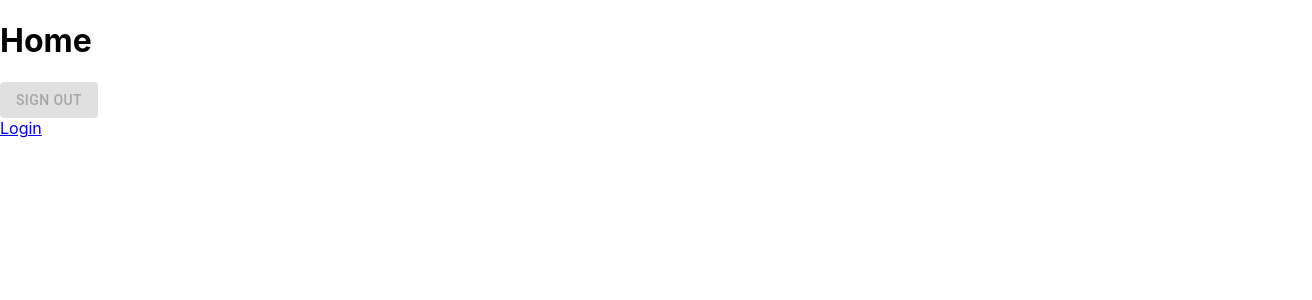
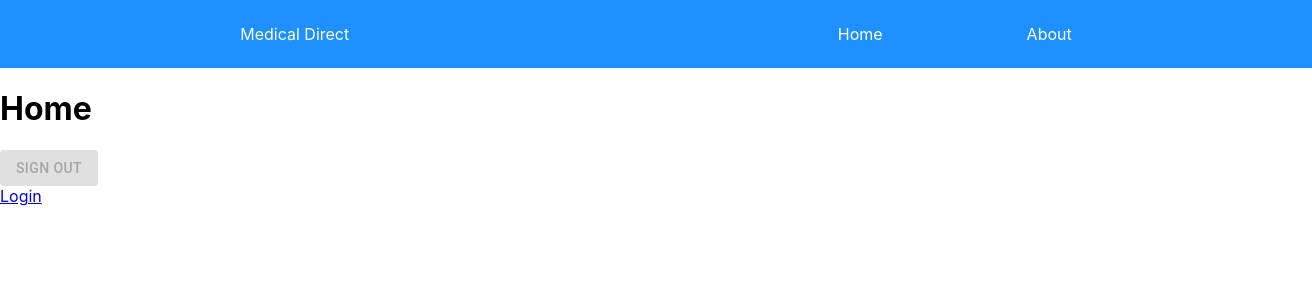
Before and after one commit to medi-bro/imgdb.app, a React (Create React App) app: page / in a window 1280 px wide. Shown: the top 300 px of the page, 1312 px wide, since content can reach past the window. Built offline with nearby package versions, Linux system fonts and the light colour scheme; no server answers.

Commit message:
Created Navbar.  Still need some CSS in future

```diff
--- a/src/App.css
+++ b/src/App.css
@@ -36,3 +36,38 @@
     transform: rotate(360deg);
   }
 }
+
+.nav {
+  width: 100%;
+  display: flex;
+  align-items: flex-start;
+  flex-flow: wrap;
+  justify-content: space-around;
+  background-color: dodgerblue;
+  padding: 1rem;
+  color: white;
+}
+
+.nav ul {
+  list-style: none;
+  display: flex;
+  gap: 8rem;
+  margin: 0;
+}
+
+.nav a {
+  display: flex;
+  gap: 1rem;
+  color: inherit;
+  text-decoration: none;
+  display: flex;
+  padding: 0.5rem;
+}
+
+.nav li.active {
+  background-color: #555;
+}
+
+.nav li:hover {
+  background-color: #777;
+}
--- a/src/App.js
+++ b/src/App.js
@@ -1,17 +1,21 @@
-import './App.css';
-import { Routes, Route } from 'react-router-dom';
-import { HelloWorld } from './components/HelloWorld';
-import { HomePage } from './components/tmphome';
+import "./App.css";
+import { Routes, Route } from "react-router-dom";
+import { HelloWorld } from "./components/HelloWorld";
+import { Navbar } from "./components/Navbar";
+import { HomePage } from "./components/tmphome";
 import { LoginsPage } from "./components/logins/LoginsPage";
 import { PageNotFound } from "./components/PageNotFound/PageNotFound";
 
 function App() {
   return (
-    <Routes>
-      <Route path="/" element={<HomePage/>}/>
-      <Route path="/login" element={<LoginsPage/>}/>
-      <Route path="*" element={<PageNotFound/>}/>
-    </Routes>
+    <>
+      <Navbar />
+      <Routes>
+        <Route path="/" element={<HomePage />} />
+        <Route path="/login" element={<LoginsPage />} />
+        <Route path="*" element={<PageNotFound />} />
+      </Routes>
+    </>
   );
 }
 
--- /dev/null
+++ b/src/components/Navbar.js
@@ -0,0 +1,19 @@
+import { NavLink } from "react-router-dom";
+
+export const Navbar = () => {
+  return (
+    <nav className="nav">
+      <a href="/" className="Logo">
+        Medical Direct
+      </a>
+      <ul className="Navbar-links">
+        <li>
+          <NavLink to="/Homepage">Home</NavLink>
+        </li>
+        <li>
+          <NavLink to="/About">About</NavLink>
+        </li>
+      </ul>
+    </nav>
+  );
+};
```
Also changed, not shown: src/firebase-config.js.txt (deleted).
